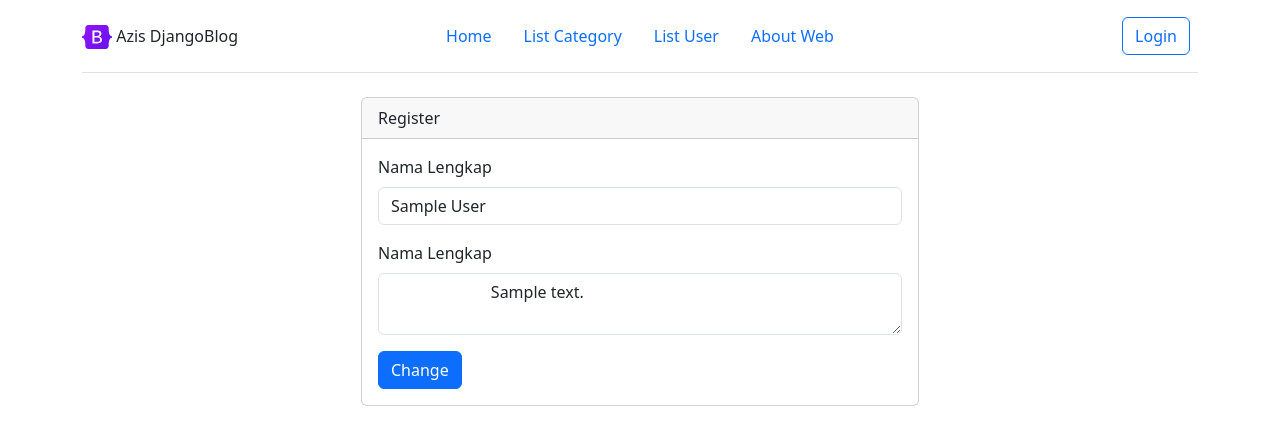
After one commit to azisyulianas/djangoblog, a Django app: a page that uses templates/users/edit.html in a window 1280 px wide. The commit adds this page. Shown: the top 445 px of the page. Run offline with Django 4.2, Linux system fonts and the light colour scheme; tables that the repository leaves empty hold one stand-in row (values such as "Sample post"); some libraries are stand-ins or nearby versions.

Commit message:
add edit user

```diff
--- /dev/null
+++ b/templates/users/edit.html
@@ -0,0 +1,31 @@
+{% extends 'layout/base.html' %}
+
+{% block judul %}
+Edit Akun {{ user.username }}
+{% endblock judul %}
+
+{% block konten %}
+<div class="d-flex justify-content-center">
+    <div class="card w-50">
+        <div class="card-header">
+          Register
+        </div>
+        <div class="card-body">
+            <form action="" method="post">
+                {% csrf_token %}
+                <div class="mb-3">
+                    <label for="name" class="form-label">Nama Lengkap</label>
+                    <input type="text" class="form-control" id="name" placeholder="Azis Yulianas" name="name" value="{{ user.full_name }}">
+                </div>
+                <div class="mb-3">
+                    <label for="alamat" class="form-label">Nama Lengkap</label>
+                    <textarea class="form-control" id="alamat" name="alamat">
+                        {{ user.alamat }}
+                    </textarea>
+                </div>
+                <input type="submit" value="Change" class="btn btn-primary">
+            </form>
+        </div>
+    </div>
+</div>
+{% endblock konten %}
--- a/templates/users/index.html
+++ b/templates/users/index.html
@@ -28,12 +28,12 @@ User | {{ users.username }}
         </table>
     </div>
     <div class="card-footer">
-        <a href="#" class="btn btn-primary">Edit</a>
+        <a href="{% url 'users:edit' users.username %}" class="btn btn-primary">Edit</a>
     </div>
 </div>
 <div class="card">
     <div class="card-header">
-        Postingan User {{ user.username }}
+        Postingan User {{ users.username }}
     </div>
     <div class="card-body">
         {% if posts %}
--- a/users/models.py
+++ b/users/models.py
@@ -4,8 +4,8 @@ from django.contrib.auth.models import User
 # Create your models here.
 class UserPost(models.Model):
     username = models.OneToOneField(User, on_delete=models.CASCADE, related_name='user_set')
-    full_name = models.CharField(max_length=300, blank=True)
-    alamat = models.TextField(blank=True)
+    full_name = models.CharField(max_length=300, blank=True, editable=True)
+    alamat = models.TextField(blank=True, editable=True)
 
     def __str__(self):
         return f"{self.id}. {self.username}  {self.full_name}" # type: ignore
--- a/users/urls.py
+++ b/users/urls.py
@@ -5,4 +5,5 @@ urlpatterns = [
     path(r'', views.ListUser.as_view(), name='list'),
     path(r'create', views.RegisterViews.as_view(), name='create'),
     path(r'user/<str:user>', views.IndexUsers.as_view(), name='index'),
+    path(r'user/<str:user>/edit', views.UserEditViews.as_view(), name='edit'),
 ]
--- a/users/views.py
+++ b/users/views.py
@@ -52,6 +52,24 @@ class RegisterViews(generic.View):
             user.groups.add(group)
             user_detailed = self.modelUser(username=user)
             user_detailed.save()
-            return redirect('user:list')
+            return redirect('users:list')
         else:
             return render(request, self.template_name, self.konten)
+
+class UserEditViews(generic.View):
+    template_name = "users/edit.html"
+    modelUser = UserPost
+    konten = {}
+
+    def get(self, request, *args, **kwargs):
+        self.konten['user']=self.modelUser.objects.get(username__username=kwargs['user'])
+        return render(request, self.template_name, self.konten)
+
+    def post(self, request, *args, **kwargs):
+        user = self.modelUser.objects.get(username__username=kwargs['user'])
+        name = request.POST.get('name')
+        alamat = request.POST.get('alamat')
+        user.full_name = name
+        user.alamat = alamat
+        user.save()
+        return redirect('users:index', user=kwargs['user'])
```
Also changed, not shown: blog/views.py (+13 -5 lines).
